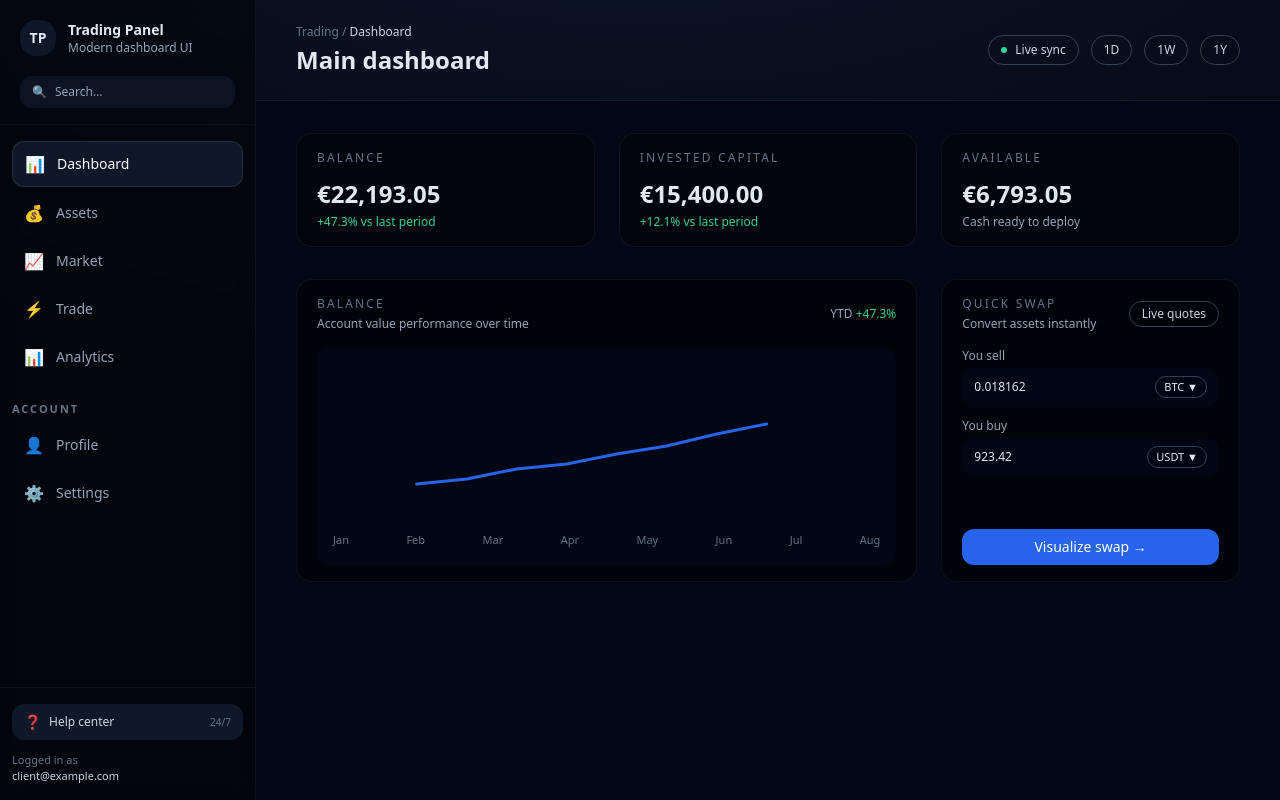
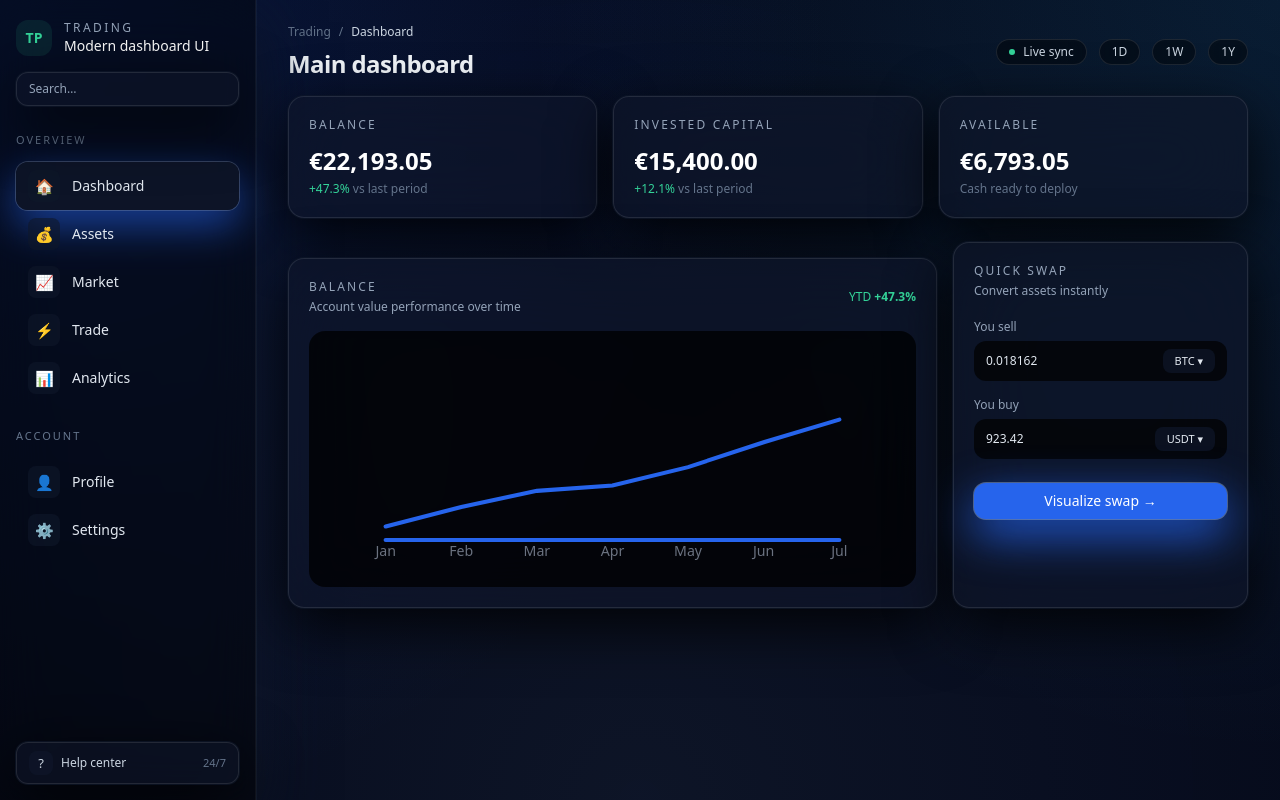
Before and after one commit to montelioncapital/montelion-app-v1, a Next.js app: page /dashboard in a window 1280 px wide. Built offline with nearby package versions, Linux system fonts and the light colour scheme.

Commit message:
Update page.jsx

```diff
--- a/app/dashboard/page.jsx
+++ b/app/dashboard/page.jsx
@@ -1,264 +1,274 @@
-// app/dashboard/page.jsx
 "use client";
 
-const brandBlue = "#2664EC";
+const balanceSeries = [22000, 22900, 23650, 23900, 24750, 25900, 26950];
 
 export default function DashboardPage() {
   return (
-    <div className="flex min-h-screen">
+    <div className="tp-shell flex">
       {/* SIDEBAR */}
-      <aside className="w-64 border-r border-white/5 bg-black/40 backdrop-blur flex flex-col">
-        {/* Logo / titre */}
-        <div className="px-5 pt-5 pb-4 border-b border-white/5">
-          <div className="flex items-center gap-3">
-            <div className="h-9 w-9 rounded-2xl bg-slate-900 flex items-center justify-center text-sm font-semibold">
+      <aside className="tp-sidebar">
+        <div className="flex items-center gap-3 px-4 pt-5 pb-4">
+          <div className="flex h-9 w-9 items-center justify-center rounded-xl bg-emerald-400/10 text-emerald-400 text-sm font-semibold">
             TP
           </div>
-            <div className="leading-tight">
-              <div className="text-sm font-semibold">Trading Panel</div>
-              <div className="text-xs text-slate-400">Modern dashboard UI</div>
+          <div className="flex flex-col">
+            <span className="text-xs uppercase tracking-[0.2em] text-slate-400">
+              Trading
+            </span>
+            <span className="text-sm font-medium text-white">
+              Modern dashboard UI
+            </span>
           </div>
         </div>
 
-          {/* Search */}
-          <div className="mt-5">
-            <div className="flex items-center gap-2 rounded-xl bg-slate-900/80 px-3 py-2 text-xs text-slate-400">
-              <span className="text-slate-500">🔍</span>
-              <span className="truncate">Search…</span>
-            </div>
+        <div className="px-4">
+          <div className="glass-card flex items-center gap-2 rounded-xl px-3 py-2">
+            <span className="text-xs text-slate-400">Search…</span>
           </div>
         </div>
 
-        {/* Nav */}
-        <nav className="flex-1 px-3 py-4 space-y-1 text-sm">
-          {[
-            { label: "Dashboard", icon: "📊", active: true },
-            { label: "Assets", icon: "💰" },
-            { label: "Market", icon: "📈" },
-            { label: "Trade", icon: "⚡️" },
-            { label: "Analytics", icon: "📊" },
-          ].map((item) => (
-            <button
-              key={item.label}
-              className={[
-                "flex w-full items-center gap-3 rounded-xl px-3 py-2.5 text-left transition",
-                item.active
-                  ? "bg-slate-900 text-slate-50 border border-white/10"
-                  : "text-slate-400 hover:bg-slate-900/60",
-              ].join(" ")}
-            >
-              <span className="text-base">{item.icon}</span>
-              <span>{item.label}</span>
+        <nav className="mt-6 flex-1 space-y-6 px-4 text-sm">
+          <div>
+            <p className="mb-3 text-[11px] font-medium uppercase tracking-[0.18em] text-slate-500">
+              Overview
+            </p>
+            <button className="nav-item nav-item-active w-full">
+              <span className="nav-item-icon">🏠</span>
+              <span>Dashboard</span>
             </button>
-          ))}
-
-          <div className="pt-4 text-[11px] font-semibold uppercase tracking-[0.18em] text-slate-500">
-            Account
+            <button className="nav-item w-full">
+              <span className="nav-item-icon">💰</span>
+              <span>Assets</span>
+            </button>
+            <button className="nav-item w-full">
+              <span className="nav-item-icon">📈</span>
+              <span>Market</span>
+            </button>
+            <button className="nav-item w-full">
+              <span className="nav-item-icon">⚡</span>
+              <span>Trade</span>
+            </button>
+            <button className="nav-item w-full">
+              <span className="nav-item-icon">📊</span>
+              <span>Analytics</span>
+            </button>
           </div>
 
-          {[
-            { label: "Profile", icon: "👤" },
-            { label: "Settings", icon: "⚙️" },
-          ].map((item) => (
-            <button
-              key={item.label}
-              className="flex w-full items-center gap-3 rounded-xl px-3 py-2.5 text-left text-slate-400 hover:bg-slate-900/60 text-sm transition"
-            >
-              <span className="text-base">{item.icon}</span>
-              <span>{item.label}</span>
+          <div>
+            <p className="mb-3 text-[11px] font-medium uppercase tracking-[0.18em] text-slate-500">
+              Account
+            </p>
+            <button className="nav-item w-full">
+              <span className="nav-item-icon">👤</span>
+              <span>Profile</span>
             </button>
-          ))}
+            <button className="nav-item w-full">
+              <span className="nav-item-icon">⚙️</span>
+              <span>Settings</span>
+            </button>
+          </div>
         </nav>
 
-        {/* Bottom / support */}
-        <div className="border-t border-white/5 px-3 py-4 text-xs">
-          <button className="flex w-full items-center justify-between rounded-xl bg-slate-900 px-3 py-2 text-slate-300 hover:bg-slate-800 transition">
-            <span className="flex items-center gap-2">
-              <span className="text-sm">❓</span>
-              <span>Help center</span>
+        <div className="mt-auto px-4 pb-4">
+          <button className="glass-card flex w-full items-center justify-between rounded-xl px-3 py-2 text-xs text-slate-300">
+            <span className="inline-flex items-center gap-2">
+              <span className="flex h-6 w-6 items-center justify-center rounded-lg bg-slate-900/70 text-[13px]">
+                ?
               </span>
-            <span className="text-[10px] text-slate-500">24/7</span>
+              Help center
+            </span>
+            <span className="text-[11px] text-slate-500">24/7</span>
           </button>
-
-          <div className="mt-3 text-[11px] text-slate-500">
-            Logged in as
-            <div className="text-slate-300">client@example.com</div>
-          </div>
         </div>
       </aside>
 
       {/* MAIN */}
-      <main className="flex-1 flex flex-col">
-        {/* Top bar */}
-        <header className="flex items-center justify-between px-10 py-6 border-b border-white/5">
+      <main className="flex-1 overflow-y-auto">
+        {/* HEADER */}
+        <header className="tp-header">
           <div>
-            <div className="text-xs text-slate-500">
-              Trading / <span className="text-slate-300">Dashboard</span>
+            <div className="flex items-center gap-2 text-xs text-slate-500">
+              <span>Trading</span>
+              <span>/</span>
+              <span className="text-slate-300">Dashboard</span>
             </div>
-            <h1 className="mt-1 text-2xl font-semibold">Main dashboard</h1>
+            <h1 className="mt-2 text-2xl font-semibold tracking-tight">
+              Main dashboard
+            </h1>
           </div>
 
           <div className="flex items-center gap-3 text-xs">
-            <span className="inline-flex items-center gap-2 rounded-full border border-slate-700 px-3 py-1.5 text-slate-300">
+            <span className="pill">
               <span className="h-1.5 w-1.5 rounded-full bg-emerald-400" />
               Live sync
             </span>
-            <button className="rounded-full border border-slate-700 px-3 py-1.5 text-slate-300">
-              1D
-            </button>
-            <button className="rounded-full border border-slate-700 px-3 py-1.5 text-slate-300">
-              1W
-            </button>
-            <button className="rounded-full border border-slate-700 px-3 py-1.5 text-slate-300">
-              1Y
-            </button>
+            <button className="pill">1D</button>
+            <button className="pill">1W</button>
+            <button className="pill">1Y</button>
           </div>
         </header>
 
-        {/* CONTENT */}
-        <div className="flex-1 px-10 py-8 space-y-8 bg-[#020617]">
-          {/* Stat cards */}
-          <div className="grid grid-cols-1 md:grid-cols-3 gap-6">
-            <div className="rounded-2xl border border-white/5 bg-black/40 px-5 py-4">
-              <div className="text-xs uppercase tracking-[0.18em] text-slate-500">
-                Balance
+        {/* CONTENU */}
+        <section className="space-y-6 px-8 pb-10">
+          {/* KPIs */}
+          <div className="grid grid-cols-1 gap-4 lg:grid-cols-3">
+            <div className="glass-card p-5">
+              <p className="kpi-label">Balance</p>
+              <p className="kpi-value mt-3">€22,193.05</p>
+              <p className="kpi-sub mt-1">
+                <span className="text-emerald-400 font-medium">+47.3%</span>{" "}
+                <span className="text-slate-500">vs last period</span>
+              </p>
             </div>
-              <div className="mt-3 text-2xl font-semibold">
-                €22,193.05
+
+            <div className="glass-card p-5">
+              <p className="kpi-label">Invested capital</p>
+              <p className="kpi-value mt-3">€15,400.00</p>
+              <p className="kpi-sub mt-1">
+                <span className="text-emerald-400 font-medium">+12.1%</span>{" "}
+                <span className="text-slate-500">vs last period</span>
+              </p>
             </div>
-              <div className="mt-1 text-xs text-emerald-400">
-                +47.3% vs last period
+
+            <div className="glass-card p-5">
+              <p className="kpi-label">Available</p>
+              <p className="kpi-value mt-3">€6,793.05</p>
+              <p className="kpi-sub mt-1 text-slate-500">Cash ready to deploy</p>
             </div>
           </div>
 
-            <div className="rounded-2xl border border-white/5 bg-black/40 px-5 py-4">
-              <div className="text-xs uppercase tracking-[0.18em] text-slate-500">
-                Invested capital
+          {/* BALANCE + QUICK SWAP */}
+          <div className="grid grid-cols-1 gap-4 xl:grid-cols-[minmax(0,2.2fr)_minmax(0,1fr)]">
+            {/* COURBE */}
+            <div className="chart-frame p-5">
+              <div className="flex items-center justify-between">
+                <div>
+                  <p className="kpi-label">Balance</p>
+                  <p className="mt-1 text-xs text-slate-400">
+                    Account value performance over time
+                  </p>
                 </div>
-              <div className="mt-3 text-2xl font-semibold">
-                €15,400.00
+                <p className="text-xs text-emerald-400">
+                  YTD <span className="font-semibold">+47.3%</span>
+                </p>
               </div>
-              <div className="mt-1 text-xs text-emerald-400">
-                +12.1% vs last period
+
+              <div className="mt-4 h-64 rounded-2xl bg-black/75 p-5">
+                {/* Courbe simple en SVG, couleur bleu Montelion */}
+                <svg
+                  viewBox="0 0 400 160"
+                  className="h-full w-full"
+                  preserveAspectRatio="none"
+                >
+                  <defs>
+                    <linearGradient
+                      id="balanceLine"
+                      x1="0"
+                      x2="0"
+                      y1="0"
+                      y2="1"
+                    >
+                      <stop offset="0%" stopColor="#2664EC" stopOpacity="1" />
+                      <stop
+                        offset="100%"
+                        stopColor="#2664EC"
+                        stopOpacity="0.1"
+                      />
+                    </linearGradient>
+                  </defs>
+
+                  {/* ligne */}
+                  <polyline
+                    fill="none"
+                    stroke="#2664EC"
+                    strokeWidth="3"
+                    strokeLinecap="round"
+                    points={balanceSeries
+                      .map((v, i) => {
+                        const x = 40 + (i / (balanceSeries.length - 1)) * 320;
+                        const min = 22000;
+                        const max = 27000;
+                        const t = (v - min) / (max - min);
+                        const y = 130 - t * 80;
+                        return `${x},${y}`;
+                      })
+                      .join(" ")}
+                  />
+
+                  {/* petite base horizontale en bas (même bleu) */}
+                  <line
+                    x1="40"
+                    y1="140"
+                    x2="360"
+                    y2="140"
+                    stroke="#2664EC"
+                    strokeWidth="3"
+                    strokeLinecap="round"
+                  />
+
+                  {/* labels mois (juste visuel) */}
+                  {["Jan", "Feb", "Mar", "Apr", "May", "Jun", "Jul"].map(
+                    (label, i) => {
+                      const x = 40 + (i / 6) * 320;
+                      return (
+                        <text
+                          key={label}
+                          x={x}
+                          y={152}
+                          fontSize="10"
+                          textAnchor="middle"
+                          fill="#6b7280"
+                        >
+                          {label}
+                        </text>
+                      );
+                    }
+                  )}
+                </svg>
               </div>
             </div>
 
-            <div className="rounded-2xl border border-white/5 bg-black/40 px-5 py-4">
-              <div className="text-xs uppercase tracking-[0.18em] text-slate-500">
-                Available
-              </div>
-              <div className="mt-3 text-2xl font-semibold">
-                €6,793.05
-              </div>
-              <div className="mt-1 text-xs text-slate-400">
-                Cash ready to deploy
-              </div>
+            {/* QUICK SWAP */}
+            <div className="glass-card flex flex-col p-5">
+              <div className="flex items-center justify-between">
+                <div>
+                  <p className="kpi-label">Quick swap</p>
+                  <p className="mt-1 text-xs text-slate-400">
+                    Convert assets instantly
+                  </p>
                 </div>
               </div>
 
-          {/* Balance chart + Quick swap placeholder */}
-          <div className="grid grid-cols-1 xl:grid-cols-3 gap-6">
-            {/* Chart card */}
-            <div className="xl:col-span-2 rounded-2xl border border-white/5 bg-black/50 px-5 py-4 flex flex-col">
-              <div className="flex items-center justify-between mb-4">
-                <div>
-                  <div className="text-xs uppercase tracking-[0.18em] text-slate-500">
-                    Balance
-                  </div>
-                  <div className="mt-1 text-xs text-slate-400">
-                    Account value performance over time
-                  </div>
-                </div>
-                <div className="text-xs text-slate-400">
-                  YTD <span className="text-emerald-400 font-medium">+47.3%</span>
-                </div>
-              </div>
-
-              <div className="flex-1 rounded-xl bg-slate-950/80 px-4 py-4">
-                {/* Simple SVG chart, une seule couleur bleu Montelion */}
-                <svg viewBox="0 0 400 160" className="w-full h-40">
-                  <rect x="0" y="0" width="400" height="160" fill="transparent" />
-                  <polyline
-                    fill="none"
-                    stroke={brandBlue}
-                    strokeWidth="3"
-                    strokeLinecap="round"
-                    strokeLinejoin="round"
-                    points="
-                      10,120
-                      60,115
-                      110,105
-                      160,100
-                      210,90
-                      260,82
-                      310,70
-                      360,60
-                    "
-                  />
-                </svg>
-                <div className="mt-2 flex justify-between text-[11px] text-slate-500">
-                  <span>Jan</span>
-                  <span>Feb</span>
-                  <span>Mar</span>
-                  <span>Apr</span>
-                  <span>May</span>
-                  <span>Jun</span>
-                  <span>Jul</span>
-                  <span>Aug</span>
-                </div>
-              </div>
-            </div>
-
-            {/* Quick swap placeholder (design seulement) */}
-            <div className="rounded-2xl border border-white/5 bg-black/50 px-5 py-4 flex flex-col gap-4">
-              <div className="flex items-center justify-between">
-                <div>
-                  <div className="text-xs uppercase tracking-[0.18em] text-slate-500">
-                    Quick swap
-                  </div>
-                  <div className="mt-1 text-xs text-slate-400">
-                    Convert assets instantly
-                  </div>
-                </div>
-                <span className="rounded-full border border-slate-700 px-3 py-1 text-xs text-slate-300">
-                  Live quotes
-                </span>
-              </div>
-
-              <div className="space-y-3 text-xs">
-                <div>
-                  <div className="mb-1 text-slate-400">You sell</div>
-                  <div className="flex items-center justify-between rounded-xl bg-slate-950/80 px-3 py-2">
+              <div className="mt-5 space-y-4 text-xs">
+                <div className="space-y-1.5">
+                  <p className="text-slate-400">You sell</p>
+                  <div className="flex items-center justify-between rounded-xl bg-black/70 px-3 py-2">
                     <span className="text-slate-200">0.018162</span>
-                    <span className="rounded-full border border-slate-700 px-2 py-0.5 text-[11px]">
-                      BTC ▼
+                    <span className="rounded-lg bg-slate-900/70 px-3 py-1 text-[11px] text-slate-200">
+                      BTC ▾
                     </span>
                   </div>
                 </div>
 
-                <div>
-                  <div className="mb-1 text-slate-400">You buy</div>
-                  <div className="flex items-center justify-between rounded-xl bg-slate-950/80 px-3 py-2">
+                <div className="space-y-1.5">
+                  <p className="text-slate-400">You buy</p>
+                  <div className="flex items-center justify-between rounded-xl bg-black/70 px-3 py-2">
                     <span className="text-slate-200">923.42</span>
-                    <span className="rounded-full border border-slate-700 px-2 py-0.5 text-[11px]">
-                      USDT ▼
+                    <span className="rounded-lg bg-slate-900/70 px-3 py-1 text-[11px] text-slate-200">
+                      USDT ▾
                     </span>
                   </div>
                 </div>
               </div>
 
-              <button
-                className="mt-auto inline-flex items-center justify-center rounded-xl px-4 py-2 text-sm font-medium"
-                style={{
-                  backgroundColor: brandBlue,
-                  color: "#ffffff",
-                }}
-              >
+              <div className="mt-6">
+                <button className="btn-primary w-full text-sm">
                   Visualize swap →
                 </button>
               </div>
             </div>
           </div>
+        </section>
       </main>
     </div>
   );
```
Lines whose indentation alone changed are shown as unchanged.
